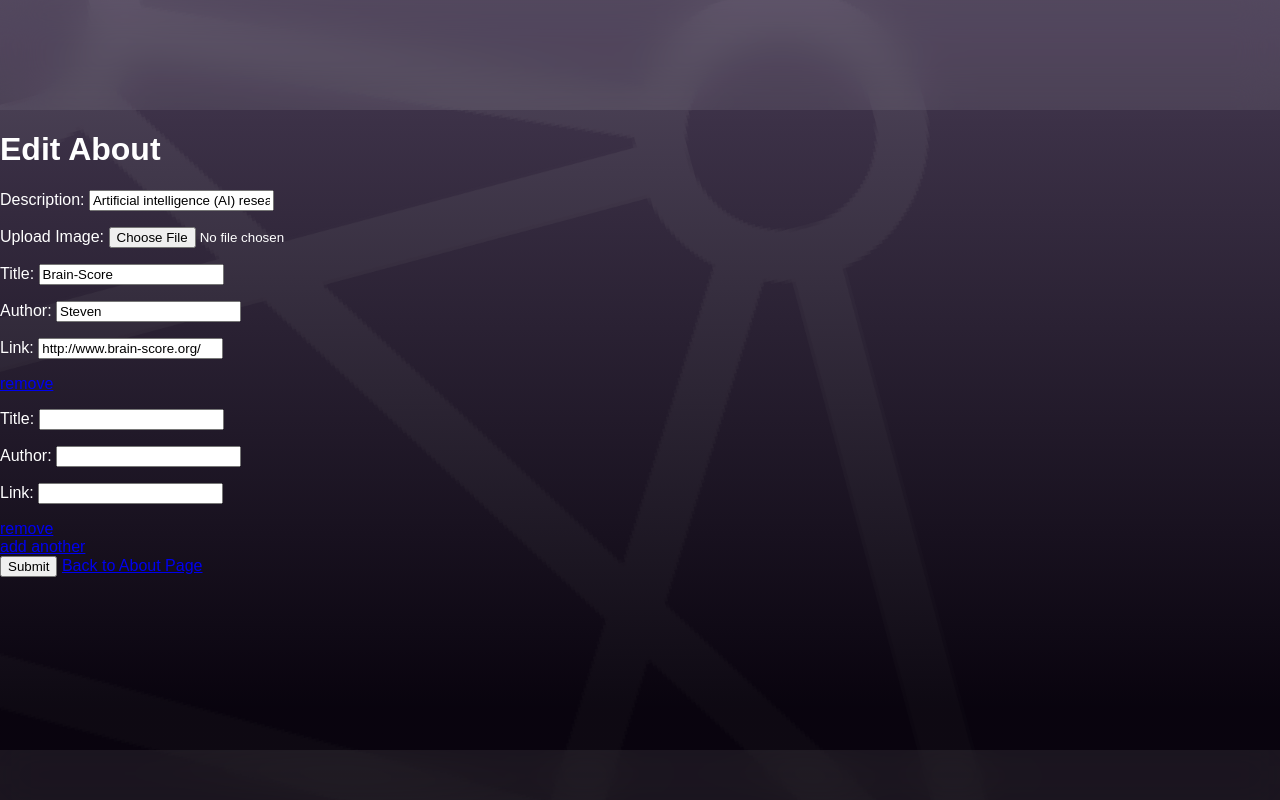
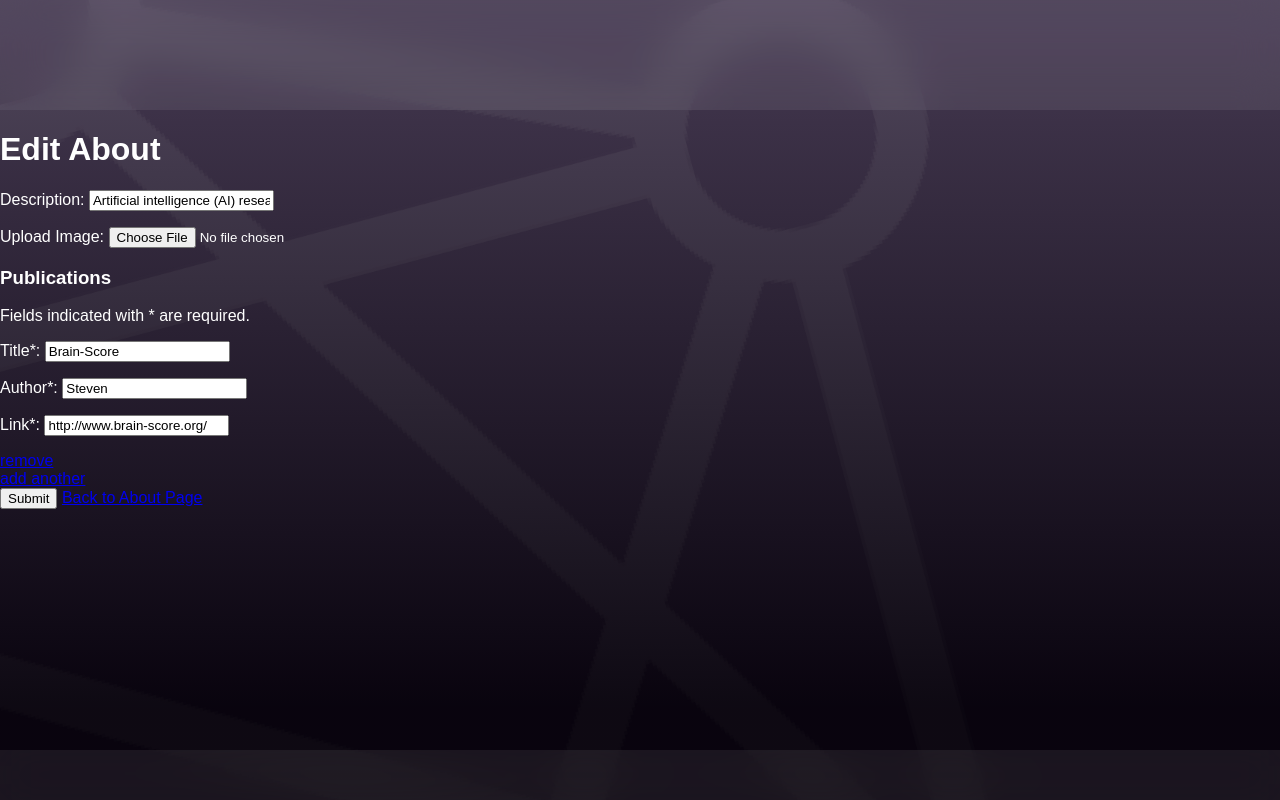
Before and after one commit to nathanlogie/neuro_arcade, a Django app: page /about/edit_about/ in a window 1280 px wide. Run offline with Django 3.2, Linux system fonts and the light colour scheme; the visitor is signed in with stand-in values (Sample User, id 1); some web fonts are replaced.

Commit message:
Fixed blank field bugs

```diff
--- a/neuro_arcade/na/forms.py
+++ b/neuro_arcade/na/forms.py
@@ -20,7 +20,7 @@ class PublicationForm(forms.Form):
     link = forms.URLField(required=False)
 
 
-PublicationFormSet = formset_factory(PublicationForm, extra=1)
+PublicationFormSet = formset_factory(PublicationForm, extra=0)
 
 
 
--- a/neuro_arcade/na/views.py
+++ b/neuro_arcade/na/views.py
@@ -187,7 +187,7 @@ def about(request):
 
 @login_required
 def edit_about(request):
-    context_dict = {}
+    context_dict = {"missing_field": False}
     try:
         with open('media/about.json') as f:
             data = json.load(f)
@@ -214,13 +214,19 @@ def edit_about(request):
 
                 data['image'] = '/images/' + image.name
 
-            data['publications'] = []
-            for publication in publication_forms:
-                if publication.is_valid() and publication is not None:
-                    title = publication.cleaned_data['title']
-                    author = publication.cleaned_data['author']
-                    link = publication.cleaned_data['link']
-                    data['publications'].append({'title':title, 'author':author, 'link':link})
+            try:
+                data['publications'] = []
+                for publication in publication_forms:
+                    if publication.is_valid():
+                        title = publication.cleaned_data['title']
+                        author = publication.cleaned_data['author']
+                        link = publication.cleaned_data['link']
+                        data['publications'].append({'title':title, 'author':author, 'link':link})
+            except KeyError as k:
+                context_dict["missing_field"] = True
+                context_dict["aboutForm"] = about_form
+                context_dict["publicationForms"] = publication_forms
+                return render(request, 'edit_about.html', context_dict)
 
             with open('media/about.json', 'w') as f:
                 json.dump(data, f)
--- a/neuro_arcade/templates/edit_about.html
+++ b/neuro_arcade/templates/edit_about.html
@@ -20,13 +20,20 @@
     {% csrf_token %}
     {{ publicationForms.management_form }}
 
+    <h3>Publications</h3>
+    {% if missing_field %}
+    <p><strong>Fields indicated with * are required.</strong></p>
+    {% else %}
+        <p>Fields indicated with * are required.</p>
+    {% endif %}
     <div id="publication_form">
         {% for p in publicationForms %}
             <div class="publication_form-container">
-                <p>Title: {{ p.title }}</p>
-                <p>Author: {{ p.author }}</p>
-                <p>Link: {{ p.link }}</p>
+                <p>Title*: {{ p.title }}</p>
+                <p>Author*: {{ p.author }}</p>
+                <p>Link*: {{ p.link }}</p>
             </div>
+
         {% endfor %}
     </div>
 
```
